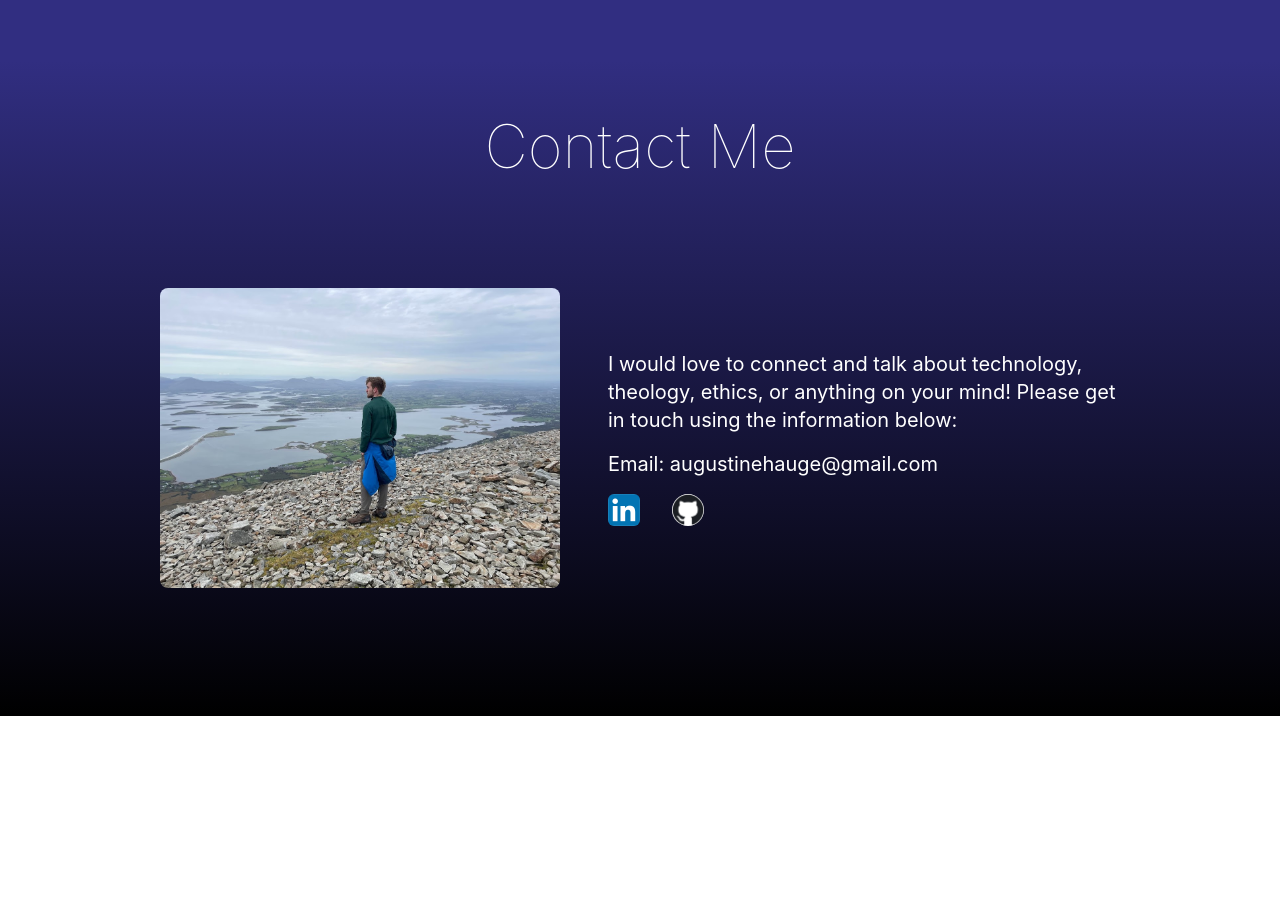
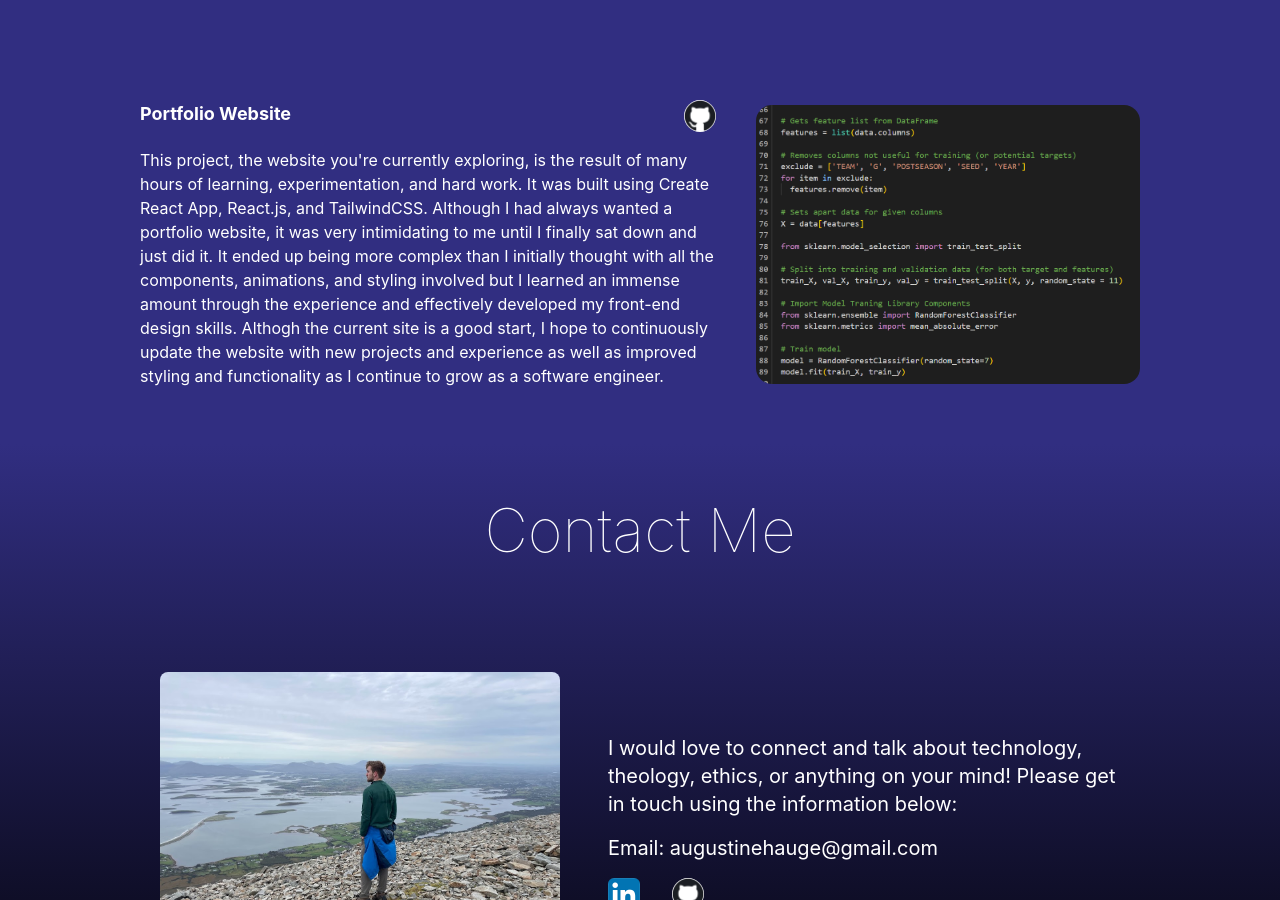
Before and after one commit to GusHauge/GusHauge.github.io, a React (Create React App) app: page / in a window 1280 px wide. Shown: the part 3320-4220 px from the top of the page. Before the commit the page ends 4036 px from the top, so only its background shows below. Built offline with nearby package versions, Linux system fonts and the light colour scheme.

Commit message:
Added initial portfolio project

```diff
--- a/src/components/Projects.js
+++ b/src/components/Projects.js
@@ -55,6 +55,54 @@ export const Projects = () => {
             </p>
           </div>
         </div>
+
+        <div className="flex flex-col items-center justify-center space-y-6 lg:flex-row-reverse lg:space-y-0">
+          <div className="shrink-0">
+            <a
+              href="https://colab.research.google.com/drive/1j5wOZnaysJeZHw4W5ds9ZSGSeTcwLlGR"
+              target="_blank"
+              rel="noreferrer"
+            >
+              <img
+                src="/images/March_Metrics_code.png"
+                alt="March Metrics code"
+                className="rounded-2xl w-[36rem] h-36 object-cover lg:h-auto lg:w-96 lg:ml-10 transition ease-in-out delay-75 duration-150 hover:scale-105"
+              />
+            </a>
+          </div>
+          <div className="flex flex-col space-y-4 max-w-xl">
+            <div className="flex justify-between">
+              <h1 className="text-lg font-bold">Portfolio Website</h1>
+              <div className="shrink-0 transition ease-in-out delay-75 duration-150 hover:scale-125">
+                <a
+                  href="https://github.com/GusHauge/GusHauge.github.io"
+                  target="_blank"
+                  rel="noreferrer"
+                >
+                  <img
+                    src="/images/GitHub_logo.jpg"
+                    alt="GitHub"
+                    className="w-8 rounded-full"
+                  />
+                </a>
+              </div>
+            </div>
+            <p>
+              This project, the website you're currently exploring, is the
+              result of many hours of learning, experimentation, and hard work.
+              It was built using Create React App, React.js, and TailwindCSS.
+              Although I had always wanted a portfolio website, it was very
+              intimidating to me until I finally sat down and just did it. It
+              ended up being more complex than I initially thought with all the
+              components, animations, and styling involved but I learned an
+              immense amount through the experience and effectively developed my
+              front-end design skills. Althogh the current site is a good start,
+              I hope to continuously update the website with new projects and
+              experience as well as improved styling and functionality as I
+              continue to grow as a software engineer.
+            </p>
+          </div>
+        </div>
       </div>
     </div>
   );
```
